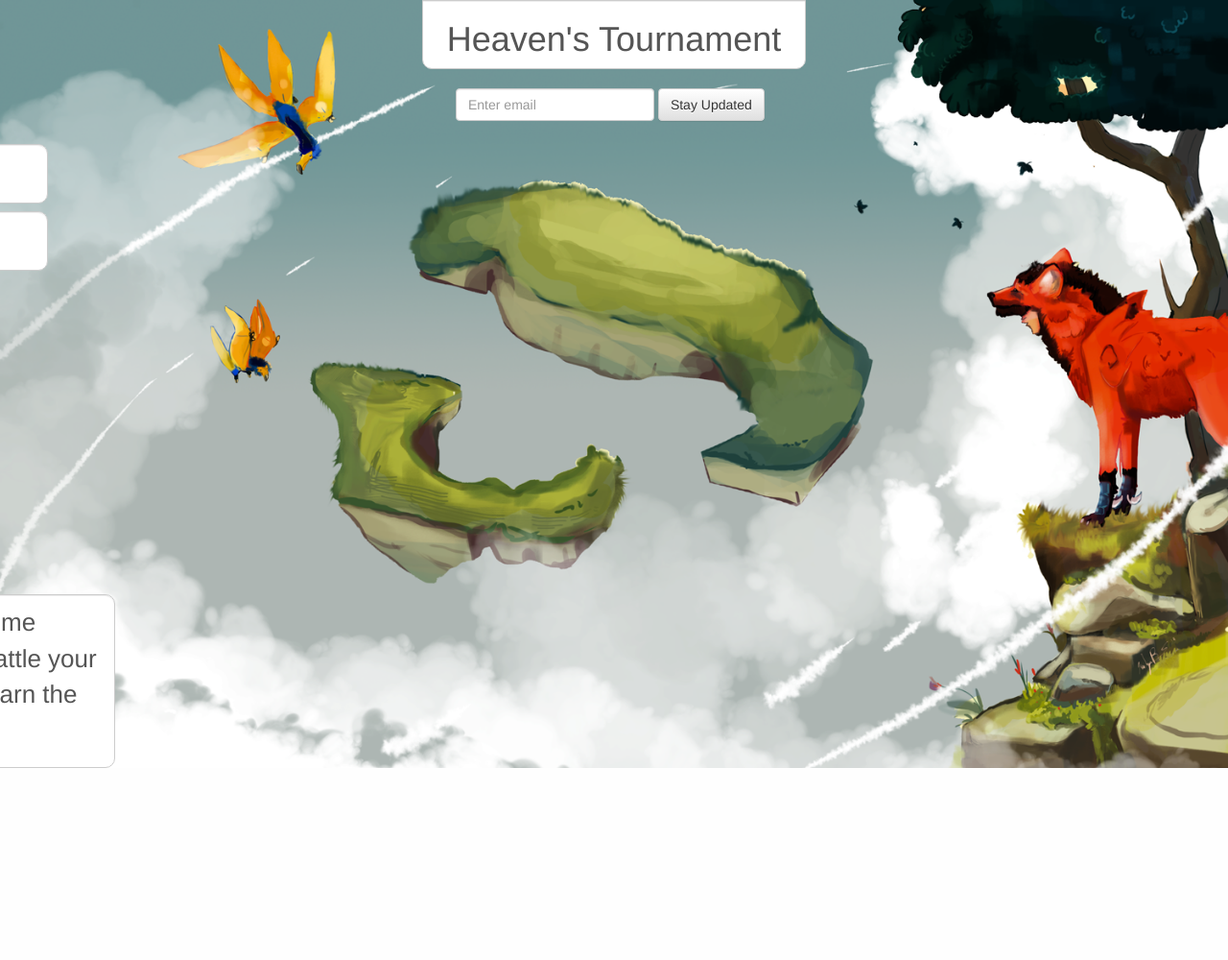
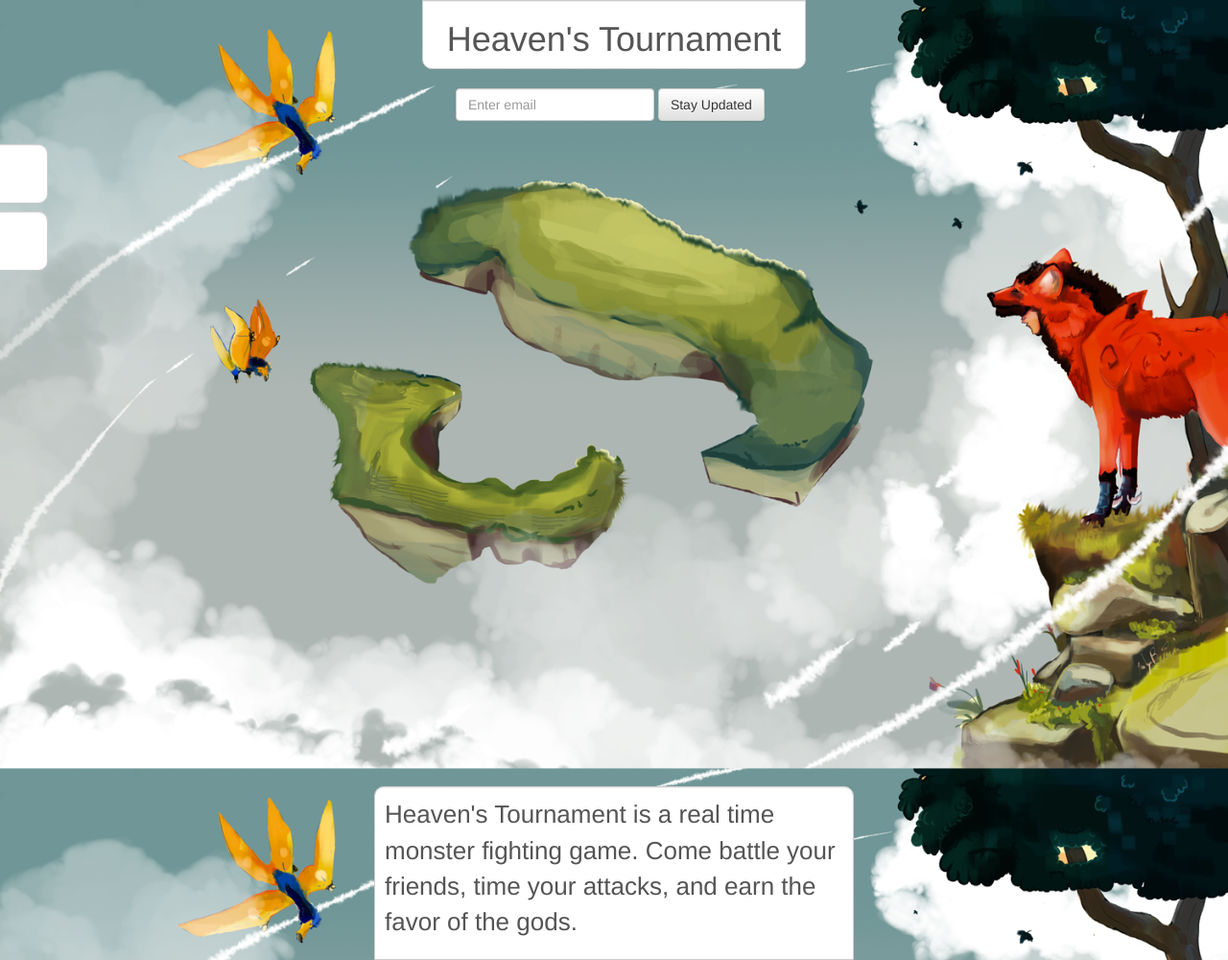
Before and after one commit to JeffSallans/heavens_tourney_website, a Django app: page / in a window 1280 px wide. Shown: the whole page at 96% size. Before the commit the page ends 800 px from the top, so only its background shows below. Run offline with Django 3.2, Linux system fonts and the light colour scheme; parts of the project's set-up code (start-up, migrations or seed data) failed here and were passed over; some libraries are stand-ins or nearby versions.

Commit message:
repositioned box, I'm happy with this.

```diff
--- a/basic_site/templates/base.html
+++ b/basic_site/templates/base.html
@@ -39,5 +39,10 @@
                 </p>
                 {% endblock %}
         </div>
+        {% block tab_content %}
+        <p>
+            Tab Content
+        </p>
+        {% endblock %}
     </body>
 </html>
--- a/basic_site/templates/splash.html
+++ b/basic_site/templates/splash.html
@@ -9,9 +9,6 @@
     </div>
     <div class="rounded_corners side_tab about">
         <h4>What Is This?</h4>
-    </div>
-    <div class="rounded_corners game_description">
-        <p>Heaven's Tournament is a real time monster fighting game. Come battle your friends, time your attacks, and earn the favor of the gods.</p>
     </div>
     <div class="email_div">
         {% block form_content %}
@@ -38,13 +35,13 @@
             if ( $(".game_description").data("is_closed") === true ) {
 
                 $(".game_description").data( "is_closed", false);
-                $(".game_description").animate({ "bottom": "+=450px" }, 1000);
+                $(".game_description").animate({ "bottom": "+=200px" }, 1000);
             }
             else if ($(".game_description").data("is_closed") === false &&
              $(".game_description").data("is_closing") === false) {
 
                 $(".game_description").data( "is_closing", true);
-                $(".game_description").animate({ "bottom": "-=450px" }, 1000, function() {
+                $(".game_description").animate({ "bottom": "-=200px" }, 1000, function() {
 
                     $(".game_description").data( "is_closing", false);
                     $(".game_description").data( "is_closed", true);
@@ -76,7 +73,7 @@
 
         $(".about").click(show_game_description);
 
-        $(".game_description").animate({ "left": "-=450px" }, 0);
+        $(".game_description").animate({ "bottom": "-=200px" }, 0);
         $(".game_description").data( "is_closing", false);
         $(".game_description").data( "is_closed", true);
 
@@ -103,3 +100,13 @@
     });
     </script>
 {% endblock %}
+
+{% block tab_content %}
+
+    <div class="game_description_container">
+        <div class="rounded_corners game_description">
+            <p>Heaven's Tournament is a real time monster fighting game. Come battle your friends, time your attacks, and earn the favor of the gods.</p>
+        </div>
+    </div>
+
+{% endblock %}
--- a/static/style.css
+++ b/static/style.css
@@ -1,6 +1,7 @@
 body {
 
-	overflow-x:hidden;
+	overflow-x: hidden;
+	overflow-y: hidden;
 }
 
 .email_div {
@@ -88,17 +89,24 @@ body {
 	font-size: 20px;
 }
 
-.game_description {
-
-	-webkit-border-top-left-radius: 0px;
-	-webkit-border-bottom-left-radius: 0px;
-	-moz-border-radius-topleft: 0px;
-	-moz-border-radius-bottomleft: 0px;
-	border-top-left-radius: 0px;
-	border-bottom-left-radius: 0px;
+.game_description_container {
 
 	position: absolute;
 	bottom: 0px;
+	width: 100%;
+}
+
+.game_description {
+
+	-webkit-border-bottom-left-radius: 0px;
+	-webkit-border-bottom-right-radius: 0px;
+	-moz-border-radius-bottomleft: 0px;
+	-moz-border-radius-bottomright: 0px;
+	border-bottom-left-radius: 0px;
+	border-bottom-right-radius: 0px;
+
+	position: relative;
+	margin: 0 auto;
 	padding: 10px;
 	width: 500px;
 	word-wrap:break-word;
```
